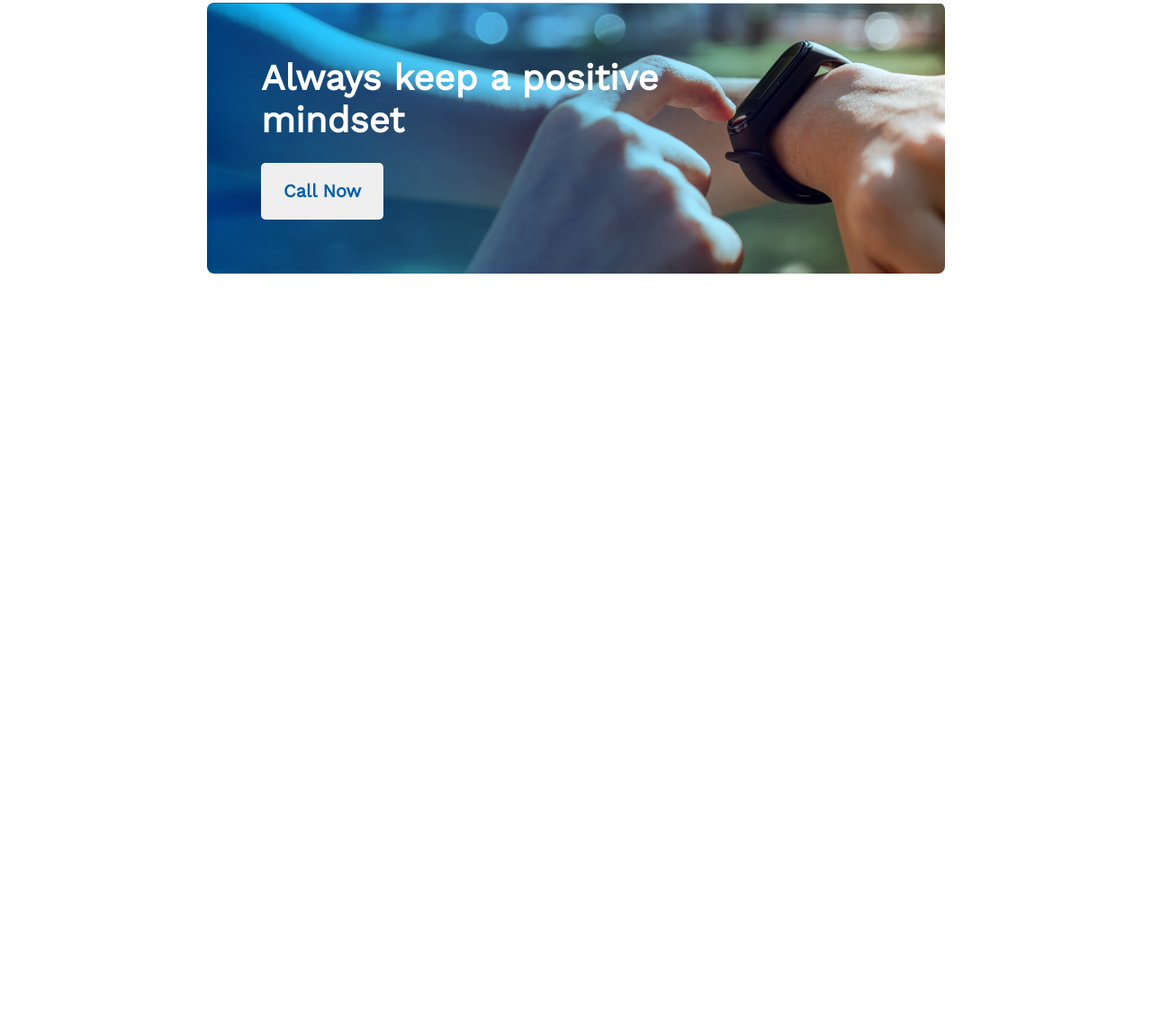
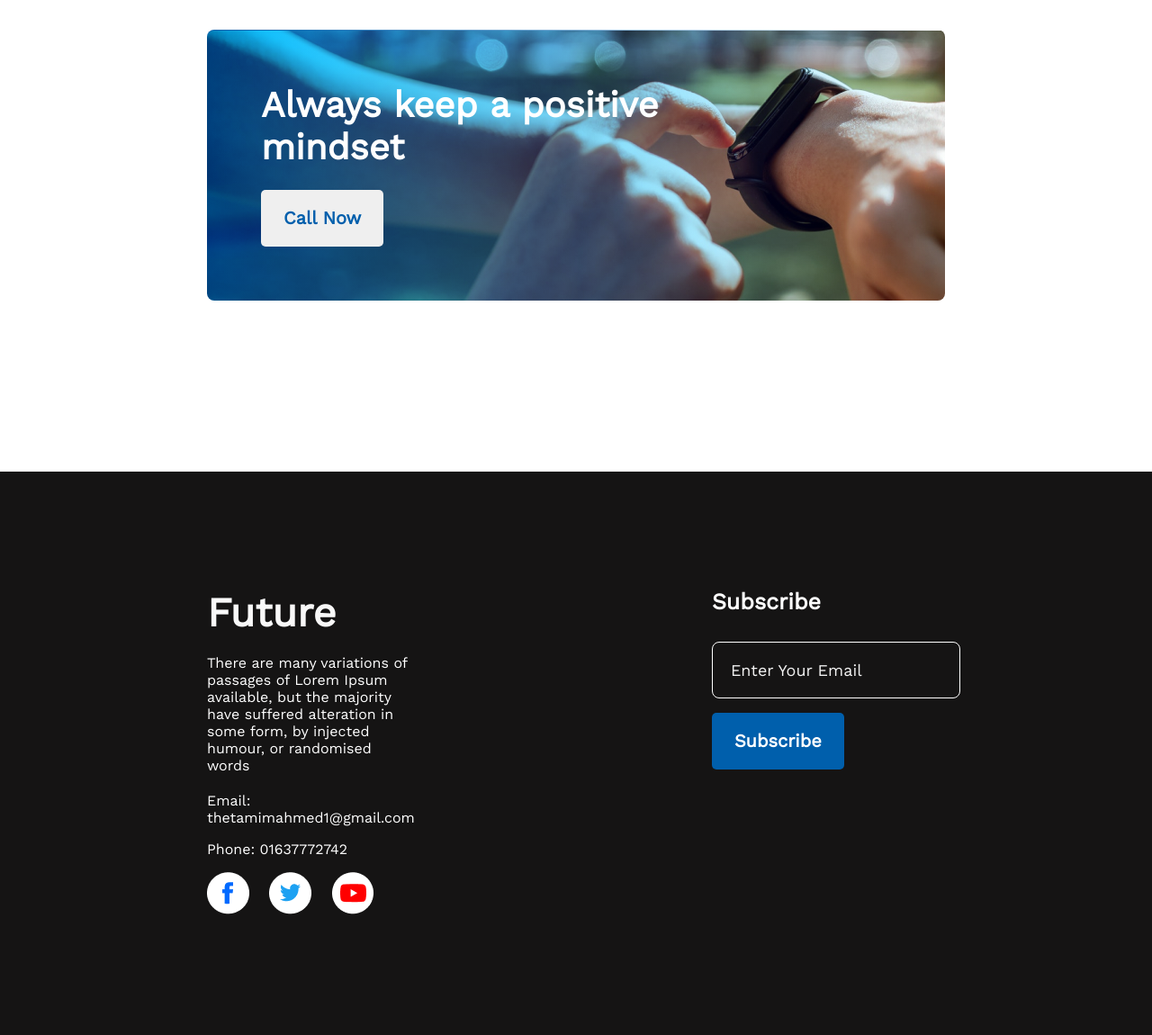
Before and after one commit to thetamimahmed/New-Year-Site, a plain HTML site: page index.html in a window 1280 px wide. Shown: the part 1808-2958 px from the top of the page at 90% size. Before the commit the page ends 2172 px from the top, so only its background shows below. Drawn offline with nearby package versions, Linux system fonts and the light colour scheme.

Commit message:
footer added

```diff
--- a/index.html
+++ b/index.html
@@ -86,6 +86,30 @@
         </section>
     </main>
     <!-- main section end  -->
+
+    <!-- footer section start  -->
+    <footer>
+        <div class="footer-container">
+            <div class="social-area">
+                <h2 class="social-area-title">Future</h2>
+                <p class="social-area-description">There are many variations of passages of Lorem Ipsum available, but the majority have suffered alteration in some form, by injected humour, or randomised words</p>
+                <p class="email">Email: <a href="mailto:thetamimahmed1@gmail.com">thetamimahmed1@gmail.com</a></p>
+                <p class="tel">Phone: <a href="tel:tel:+8801637772742">01637772742</a></p>
+                <div class="social-icons">
+                    <img src="images/icons/fb.png" alt="">
+                    <img src="images/icons/twitter.png" alt="">
+                    <img src="images/icons/youtube.png" alt="">
+                </div>
+            </div>
+
+            <div class="subscription-area">
+                <h2 class="subscribe-title">Subscribe</h2>
+                <input type="email" name="" id="subscribe-email" placeholder="Enter Your Email">
+                <button class="primary-btn subscribe-btn">Subscribe</button>
+            </div>
+        </div>
+    </footer>
+    <!-- footer section end  -->
 </body>
 
 </html>
--- a/styles/style.css
+++ b/styles/style.css
@@ -112,8 +112,12 @@ main {
 }
 
 /* call now section style  */
+.call-now {
+    margin: 130px 0px;
+}
+
 .call-now-container {
-    background-image:linear-gradient(90deg, #005FAC 0%, rgba(0, 95, 172, 0) 100%), url(../images/watch.png);
+    background-image: linear-gradient(90deg, #005FAC 0%, rgba(0, 95, 172, 0) 100%), url(../images/watch.png);
     background-blend-mode: hard-light;
     color: white;
     padding: 60px;
@@ -126,3 +130,60 @@ main {
     line-height: 47px;
     margin-bottom: 24px;
 }
+
+/* footer section styles  */
+footer {
+    background: #151414;
+    color: white;
+    padding: 130px 230px;
+}
+
+.footer-container {
+    display: flex;
+    gap: 330px;
+}
+
+.social-area-title {
+    font-weight: 700;
+    font-size: 45px;
+    color: #F8F8F8;
+}
+
+.social-area-description {
+    font-size: 16px;
+    padding: 20px 0px;
+}
+
+.email>a,
+.tel>a {
+    color: white;
+    text-decoration: none;
+    margin-bottom: 16px;
+    display: inline-block;
+}
+
+.social-icons>img {
+    margin-right: 17px;
+}
+
+.subscribe-title {
+    font-weight: 600;
+    font-size: 25px;
+    margin-bottom: 30px;
+}
+#subscribe-email{
+    padding: 20px;
+    font-size: 18px;
+    color: #F3F3F3;
+    background-color: #151414;
+    border: 1px solid #ffffff;
+    border-radius: 8px;
+}
+#subscribe-email::placeholder{
+    color: #F3F3F3;
+}
+.subscribe-btn{
+    background-color: #005FAC;
+    color: white;
+    margin-top: 16px;
+}
```
